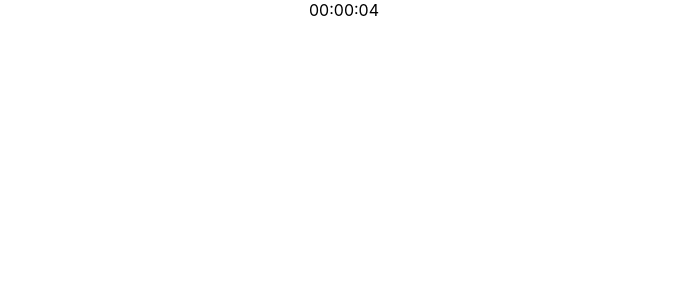
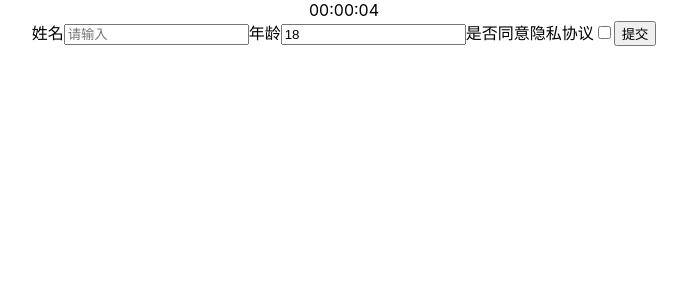
Before and after one commit to mobilesite/learn-react, a React (Create React App) app: page / in a window 1280 px wide. Shown: the top 300 px of the page, without its empty margins (296-983 px from the left). Built offline with nearby package versions, Linux system fonts and the light colour scheme.

Commit message:
feat: 表单

```diff
--- a/src/App.js
+++ b/src/App.js
@@ -1,10 +1,12 @@
 import './App.css';
 import BuyButton from './BuyButton';
+import Form from './Form';
 
 function App() {
   return (
     <div className="App">
       <BuyButton/>
+      <Form/>
     </div>
   );
 }
--- /dev/null
+++ b/src/Form/index.js
@@ -0,0 +1,70 @@
+import React from 'react';
+import Input from '../Input';
+
+export default class Form extends React.Component {
+  constructor(props) {
+    super(props);
+
+    this.state = {
+      name: '',
+      age: 18,
+      isAgree: false
+    };
+  }
+
+  onChange = (e) => {
+    const target = e.target;
+    const value = target.type === 'checkbox' ?
+      target.checked :
+      target.value;
+
+    this.setState({
+      [target.name]: value
+    });
+  }
+
+  onSubmit = (e) => {
+    alert(`
+      姓名：${this.state.name}
+      年龄：${this.state.age}
+      是否同意隐私协议：${this.state.isAgree}
+    `);
+    e.preventDefault();
+  }
+
+  render() {
+    return (
+      <form onSubmit={this.onSubmit}>
+        <label htmlFor="name">姓名</label>
+        <Input
+          name="name"
+          id="name"
+          type="text"
+          value={this.state.name}
+          onChange={this.onChange}
+          placeholder="请输入"
+        />
+
+        <label htmlFor="age">年龄</label>
+        <Input
+          name="age"
+          id="age"
+          type="number"
+          value={this.state.age}
+          onChange={this.onChange}
+        />
+
+        <label htmlFor="isAgree">是否同意隐私协议</label>
+        <Input
+          name="isAgree"
+          id="isAgree"
+          type="checkbox"
+          checked={this.state.isAgree}
+          onChange={this.onChange}
+        />
+
+        <input type="submit" value="提交"/>
+      </form>
+    )
+  }
+}
--- /dev/null
+++ b/src/Input/index.js
@@ -0,0 +1,26 @@
+export default function (props) {
+  switch (props.type) {
+    case 'checkbox':
+      return (
+        <input
+          type={props.type}
+          checked={props.checked}
+          id={props.id}
+          name={props.name}
+          onChange={props.onChange}
+          placeholder={props.placeholder}
+        />
+      )
+    default:
+      return (
+        <input
+          type={props.type}
+          value={props.value}
+          id={props.id}
+          name={props.name}
+          onChange={props.onChange}
+          placeholder={props.placeholder}
+        />
+      )
+  }
+}
```
